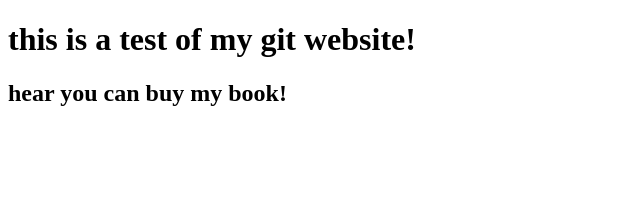
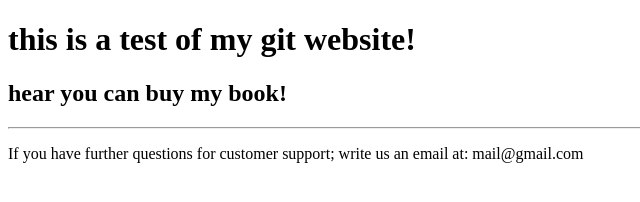
Before and after one commit to lolifer69/myFirstRepository, a plain HTML site: page index.html in a window 1280 px wide. Shown: the whole page, without its empty margins (0-640 px from the left). Drawn offline with Linux system fonts and the light colour scheme.

Commit message:
created customer support mail text

```diff
--- a/index.html
+++ b/index.html
@@ -16,6 +16,12 @@
         hear you can buy my book!
     </h2>
 
+    <hr>
+
+    <p>
+        If you have further questions for customer support; write us an email at: mail@gmail.com
+    </p>
+
 </body>
 
 </html>
```
